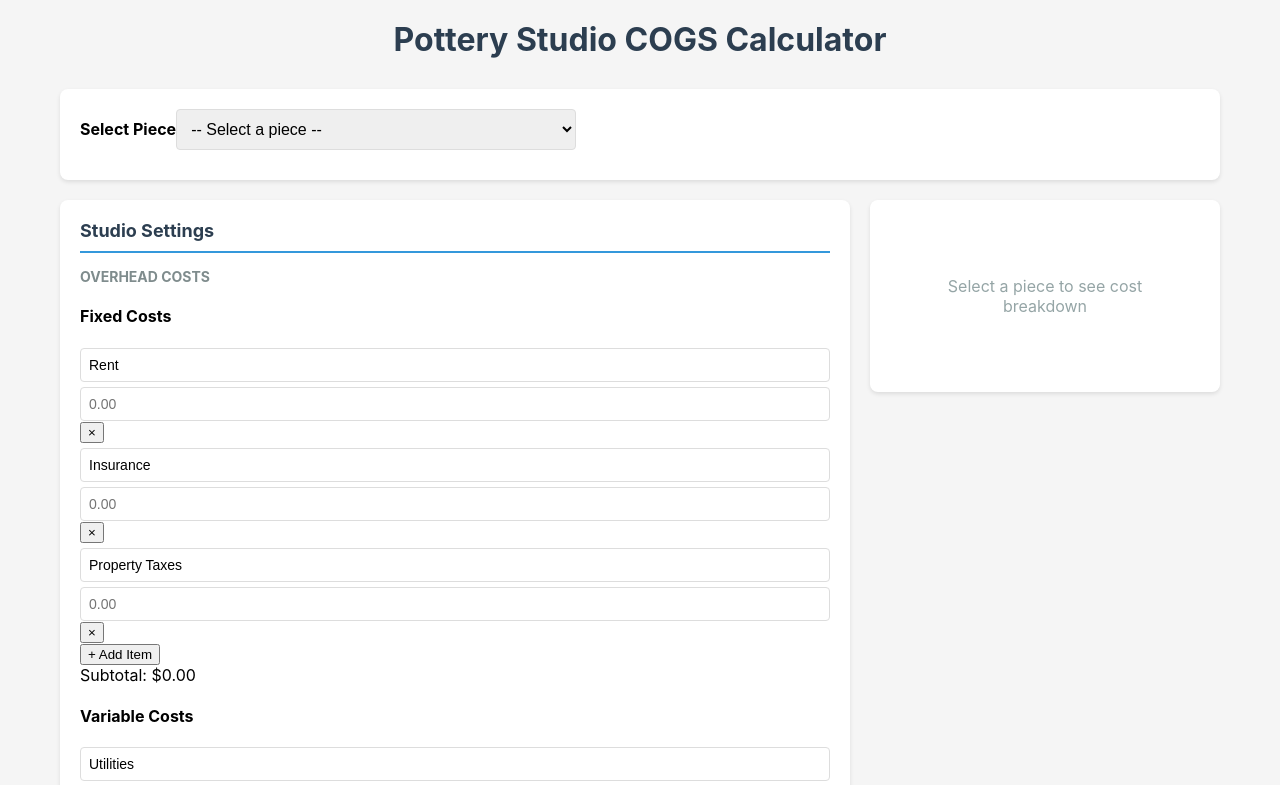
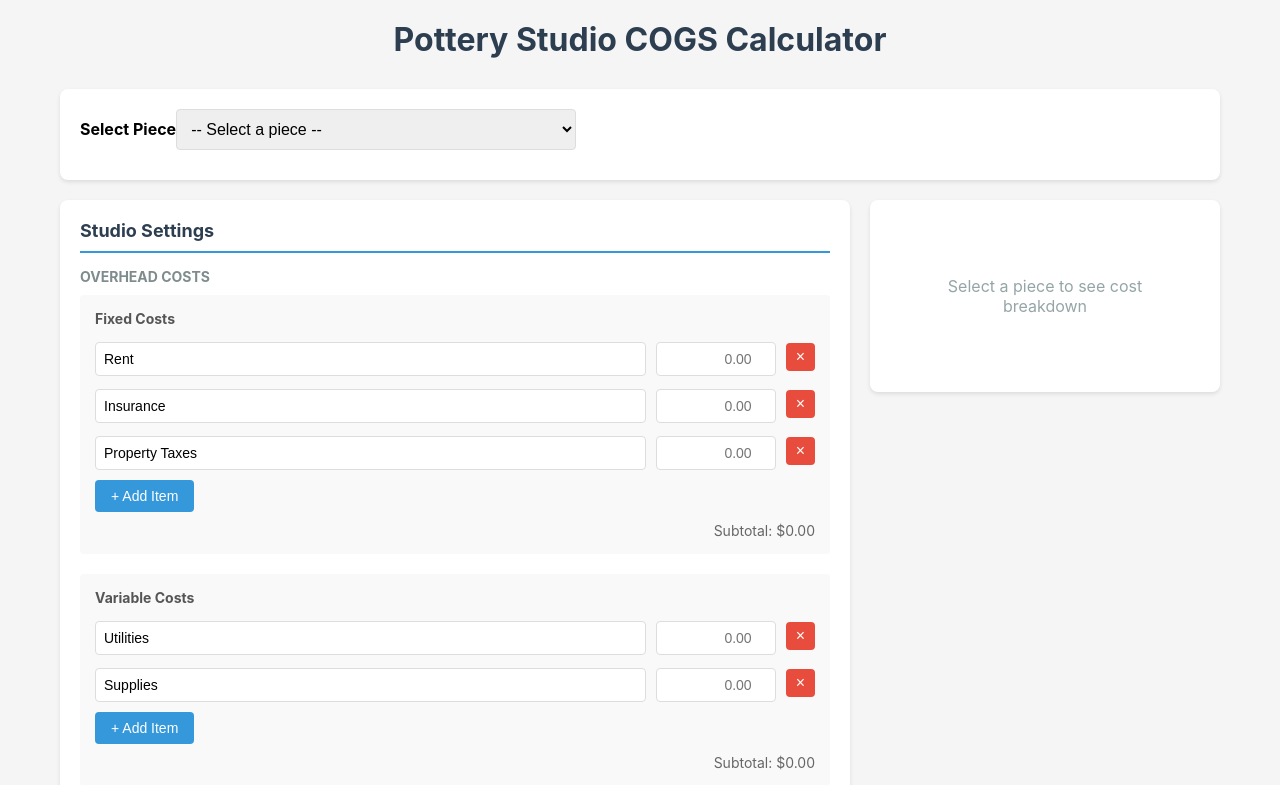
Before and after one commit to trg404/CogsCalculator, a React (Vite) app in the folder web/: page / in a window 1280 px wide. Shown: the top 785 px of the page. Built offline with nearby package versions, Linux system fonts and the light colour scheme.

Commit message:
style: add CSS for overhead categories UI

```diff
--- a/web/src/App.css
+++ b/web/src/App.css
@@ -146,6 +146,94 @@ main {
   background: #2980b9;
 }
 
+/* Overhead Categories */
+.overhead-category {
+  margin-bottom: 20px;
+  padding: 15px;
+  background: #f9f9f9;
+  border-radius: 4px;
+}
+
+.overhead-category h4 {
+  margin: 0 0 10px 0;
+  color: #555;
+  font-size: 14px;
+}
+
+.overhead-items {
+  display: flex;
+  flex-direction: column;
+  gap: 8px;
+}
+
+.overhead-item-row {
+  display: grid;
+  grid-template-columns: 1fr 120px auto;
+  gap: 10px;
+  align-items: center;
+}
+
+.overhead-item-row input[type="text"] {
+  padding: 8px;
+  border: 1px solid #ddd;
+  border-radius: 4px;
+  font-size: 14px;
+}
+
+.overhead-item-row input[type="number"] {
+  padding: 8px;
+  border: 1px solid #ddd;
+  border-radius: 4px;
+  font-size: 14px;
+  text-align: right;
+}
+
+.overhead-item-row button {
+  padding: 6px 10px;
+  background: #e74c3c;
+  color: white;
+  border: none;
+  border-radius: 4px;
+  cursor: pointer;
+  font-size: 16px;
+  line-height: 1;
+}
+
+.overhead-item-row button:hover {
+  background: #c0392b;
+}
+
+.add-item-btn {
+  margin-top: 10px;
+  padding: 8px 16px;
+  background: #3498db;
+  color: white;
+  border: none;
+  border-radius: 4px;
+  cursor: pointer;
+  font-size: 14px;
+}
+
+.add-item-btn:hover {
+  background: #2980b9;
+}
+
+.overhead-subtotal {
+  margin-top: 10px;
+  text-align: right;
+  color: #666;
+  font-size: 14px;
+}
+
+.overhead-total {
+  display: flex;
+  justify-content: space-between;
+  padding: 15px;
+  background: #ecf0f1;
+  border-radius: 4px;
+  font-size: 16px;
+}
+
 /* Breakdown Panel */
 .breakdown-panel {
   background: white;
```
